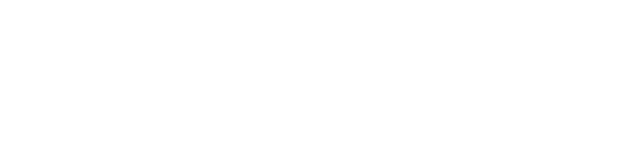
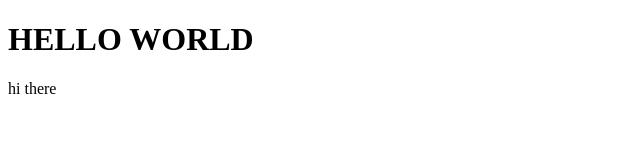
Before and after one commit to darksouldev/test, a plain HTML site: page index.html in a window 1280 px wide. Shown: the whole page, without its empty margins (0-640 px from the left). Drawn offline with Linux system fonts and the light colour scheme.

Commit message:
Update index.html

```diff
--- a/index.html
+++ b/index.html
@@ -7,6 +7,8 @@
 	<title>TEST</title>
 </head>
 <body>
+	<h1> HELLO WORLD </h1>
 	<script type="text/json" src="./data.json"></script>
+	<p> hi there </p>
 </body>
 </html>
```
